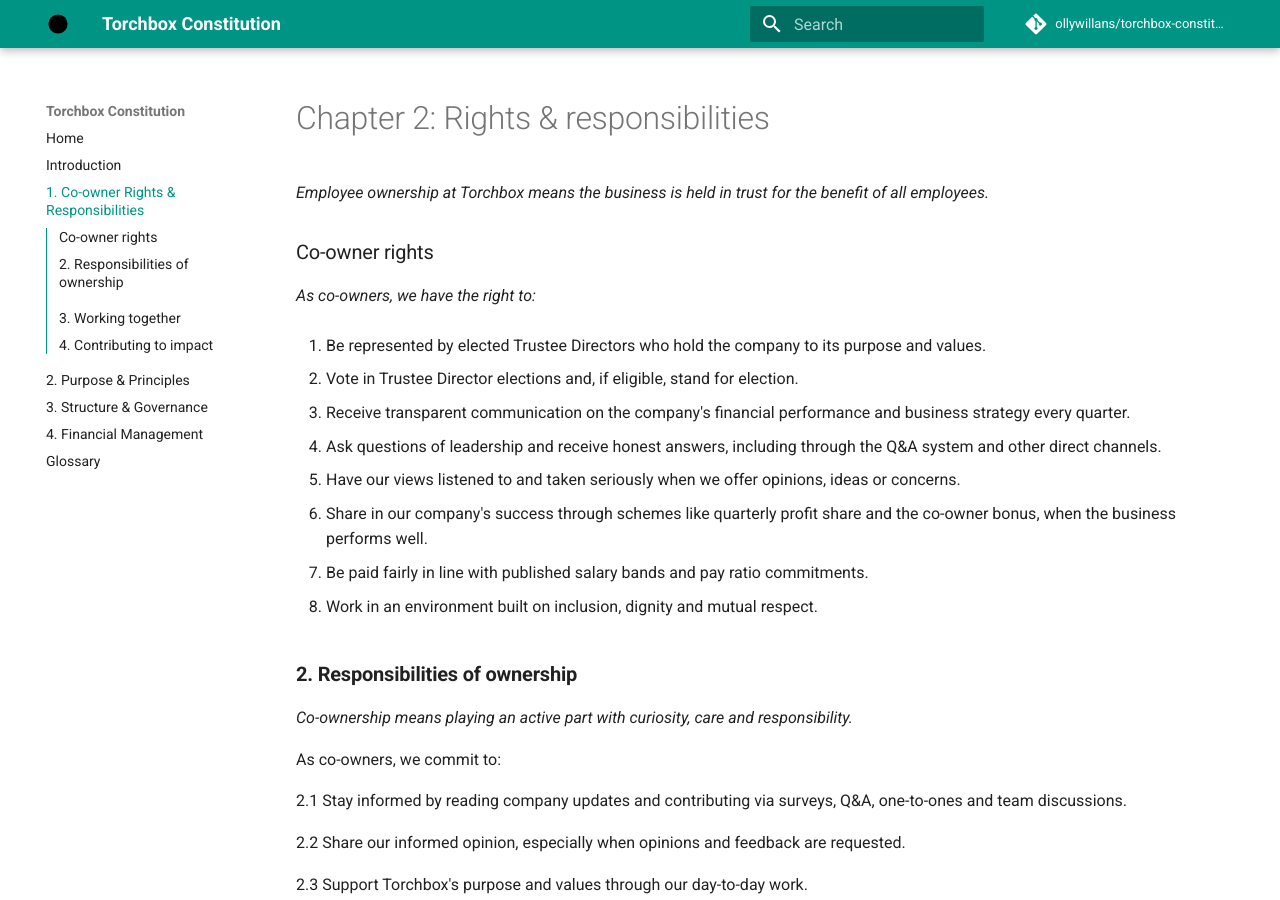
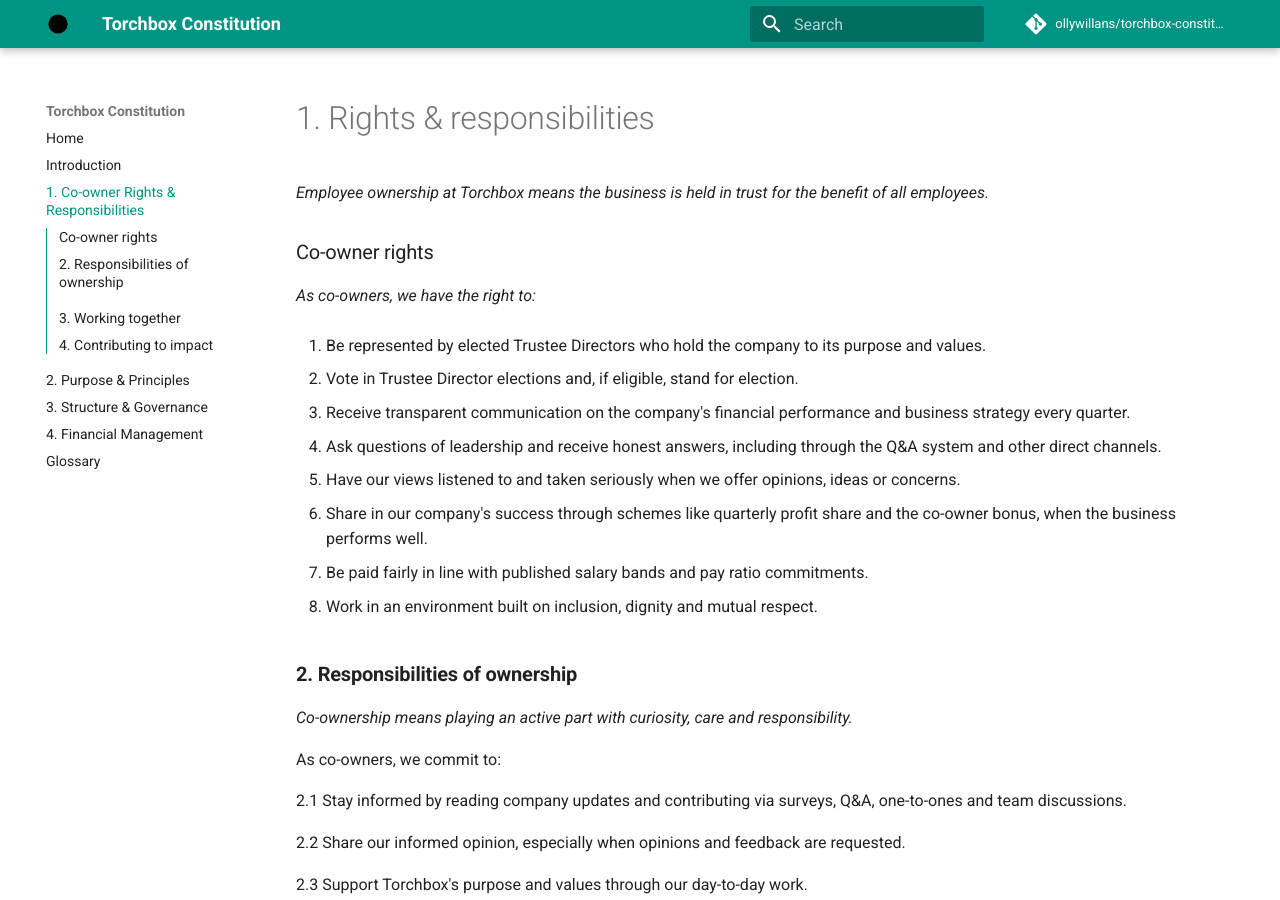
Before and after one commit to torchbox/torchbox-constitution, an MkDocs documentation site: the page built from docs/rights-and-responsibilities.md, in a window 1280 px wide and 900 px high. Built offline with MkDocs 1.6.1 and Material for MkDocs 9.7.7, drawn with Linux system fonts in a browser that asks for light colours; comment, search, counter and statistics services are not loaded.

Commit message:
Update rights-and-responsibilities.md

```diff
--- a/docs/rights-and-responsibilities.md
+++ b/docs/rights-and-responsibilities.md
@@ -1,4 +1,4 @@
-# Chapter 2: Rights & responsibilities
+# 1. Rights & responsibilities
 
 *Employee ownership at Torchbox means the business is held in trust for
 the benefit of all employees.*
```
